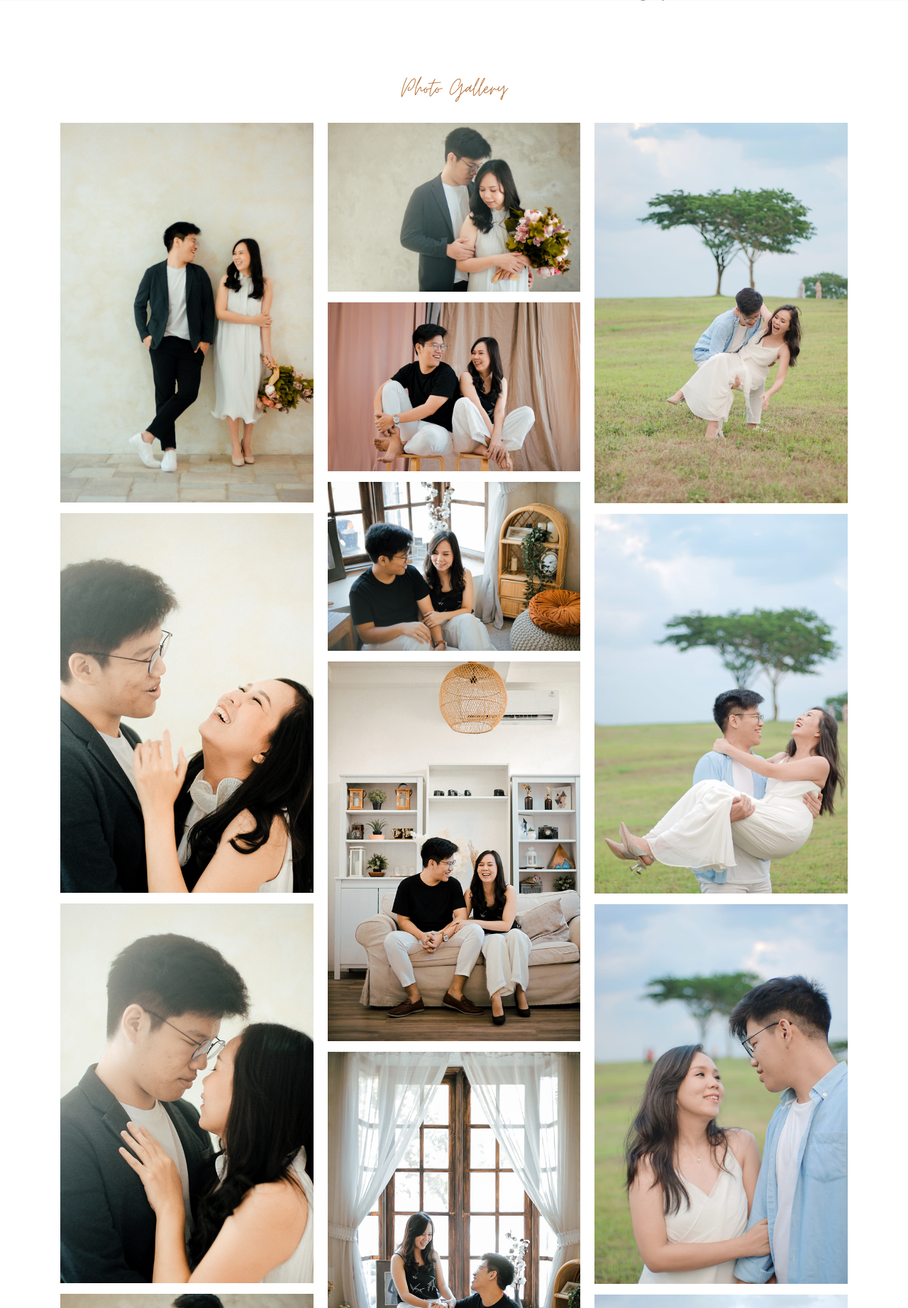
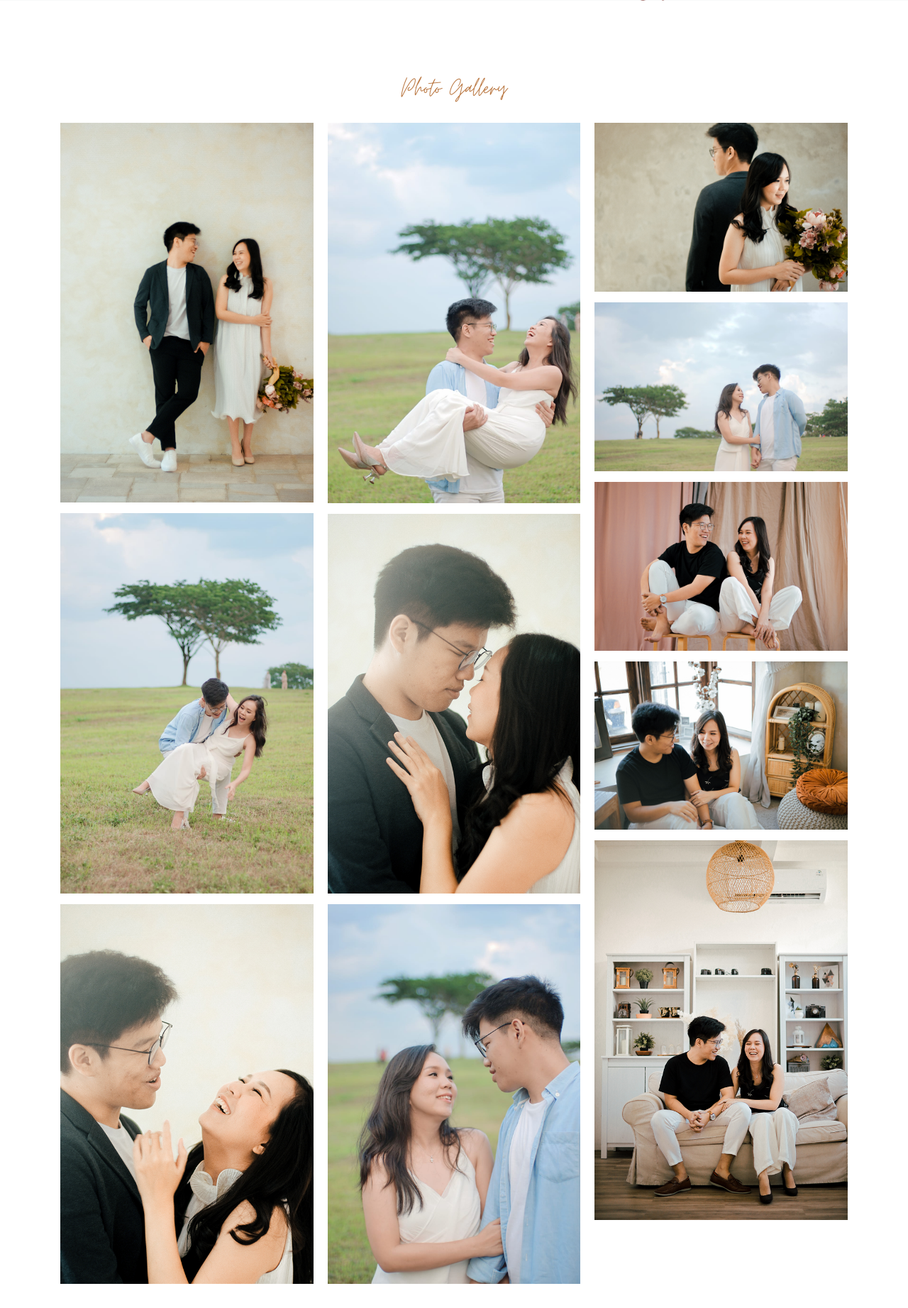
Before and after one commit to canzdoankz/selachandra, a PHP site: page / in a window 1280 px wide. Shown: the part 3365-5208 px from the top of the page at 71% size. Run offline with PHP 8.4, Linux system fonts and the light colour scheme.

Commit message:
Update index.php

```diff
--- a/index.php
+++ b/index.php
@@ -185,19 +185,17 @@
       <div class="ww-gallery" data-aos="fade-zoom-in" data-aos-easing="ease-in-back" data-aos-delay="300" data-aos-duration="1000" data-aos-offset="0">
           <div class="card-columns">
             <div class="card"><a href="images/gallery-pic-1.jpg" data-toggle="lightbox" data-gallery="ww-gallery"><img class="img-fluid" src="images/gallery-pic-1.jpg"></a></div>
+            <div class="card"><a href="images/gallery-pic-10.jpg" data-toggle="lightbox" data-gallery="ww-gallery"><img class="img-fluid" src="images/gallery-pic-10.jpg"></a></div>
             <div class="card"><a href="images/gallery-pic-2.jpg" data-toggle="lightbox" data-gallery="ww-gallery"><img class="img-fluid" src="images/gallery-pic-2.jpg"></a></div>
+            <div class="card"><a href="images/gallery-pic-11.jpg" data-toggle="lightbox" data-gallery="ww-gallery"><img class="img-fluid" src="images/gallery-pic-11.jpg"></a></div>
             <div class="card"><a href="images/gallery-pic-3.jpg" data-toggle="lightbox" data-gallery="ww-gallery"><img class="img-fluid" src="images/gallery-pic-3.jpg"></a></div>
+            <div class="card"><a href="images/gallery-pic-12.jpg" data-toggle="lightbox" data-gallery="ww-gallery"><img class="img-fluid" src="images/gallery-pic-12.jpg"></a></div>
             <div class="card"><a href="images/gallery-pic-4.jpg" data-toggle="lightbox" data-gallery="ww-gallery"><img class="img-fluid" src="images/gallery-pic-4.jpg"></a></div>
-            <div class="card"><a href="images/gallery-pic-5.jpg" data-toggle="lightbox" data-gallery="ww-gallery"><img class="img-fluid" src="images/gallery-pic-5.jpg"></a></div>
+            <div class="card"><a href="images/gallery-pic-13.jpg" data-toggle="lightbox" data-gallery="ww-gallery"><img class="img-fluid" src="images/gallery-pic-13.jpg"></a></div>
             <div class="card"><a href="images/gallery-pic-6.jpg" data-toggle="lightbox" data-gallery="ww-gallery"><img class="img-fluid" src="images/gallery-pic-6.jpg"></a></div>
             <div class="card"><a href="images/gallery-pic-7.jpg" data-toggle="lightbox" data-gallery="ww-gallery"><img class="img-fluid" src="images/gallery-pic-7.jpg"></a></div>
-            <div class="card"><a href="images/gallery-pic-6.jpg" data-toggle="lightbox" data-gallery="ww-gallery"><img class="img-fluid" src="images/gallery-pic-8.jpg"></a></div>
-            <div class="card"><a href="images/gallery-pic-7.jpg" data-toggle="lightbox" data-gallery="ww-gallery"><img class="img-fluid" src="images/gallery-pic-9.jpg"></a></div>
-            <div class="card"><a href="images/gallery-pic-6.jpg" data-toggle="lightbox" data-gallery="ww-gallery"><img class="img-fluid" src="images/gallery-pic-10.jpg"></a></div>
-            <div class="card"><a href="images/gallery-pic-7.jpg" data-toggle="lightbox" data-gallery="ww-gallery"><img class="img-fluid" src="images/gallery-pic-11.jpg"></a></div>
-            <div class="card"><a href="images/gallery-pic-6.jpg" data-toggle="lightbox" data-gallery="ww-gallery"><img class="img-fluid" src="images/gallery-pic-12.jpg"></a></div>
-            <div class="card"><a href="images/gallery-pic-7.jpg" data-toggle="lightbox" data-gallery="ww-gallery"><img class="img-fluid" src="images/gallery-pic-13.jpg"></a></div>
-          </div>
+            <div class="card"><a href="images/gallery-pic-8.jpg" data-toggle="lightbox" data-gallery="ww-gallery"><img class="img-fluid" src="images/gallery-pic-8.jpg"></a></div>
+            </div>
         </div>
       </div>
     </div>
```
